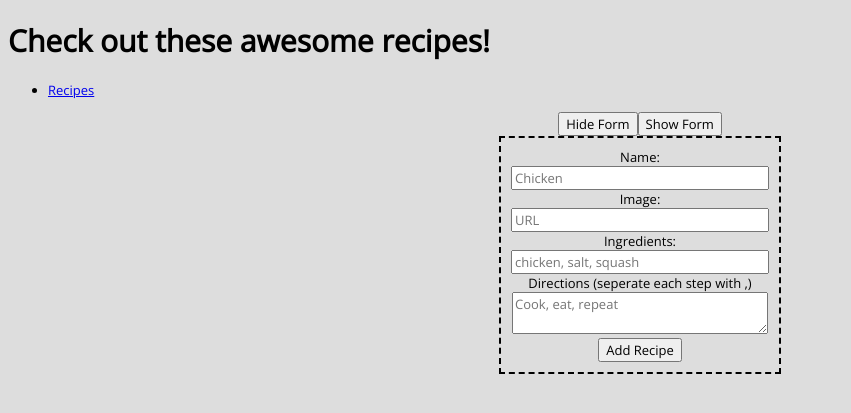
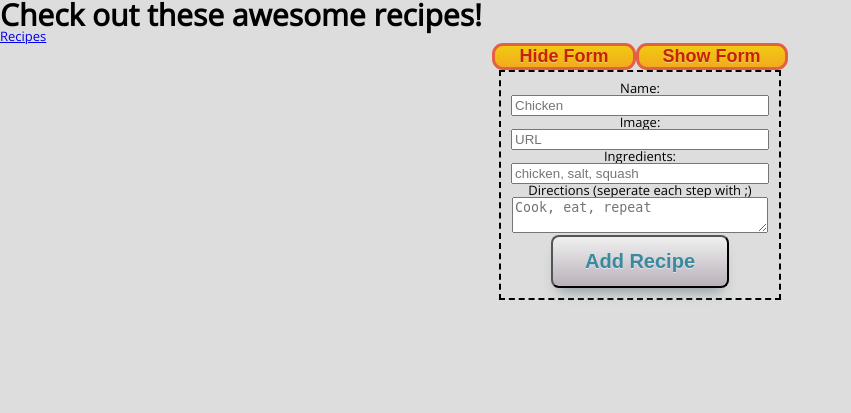
Before and after one commit to ABarnhard/iron-chef, a Node project: template app/views/recipes/index.jade in a window 1280 px wide. Shown: the top 413 px of the page, without its empty margins (0-851 px from the left). Run offline with Node 20 templates, Linux system fonts and the light colour scheme; the template is opened without the code that fills it, so the values that code supplies are empty; some libraries are stand-ins or nearby versions.

Commit message:
made 37% more ninja

```diff
--- a/app/models/recipe.js
+++ b/app/models/recipe.js
@@ -1,10 +1,11 @@
 'use strict';
 
 function Recipe(o){
+  this.created = new Date();
   this.name = o.name;
   this.photo = o.photo;
   this.ingredients = o.ingredients.split(',').map(function(s){return s.trim();});
-  this.directions = o.directions.split(',').map(function(s){return s.trim();});
+  this.directions = o.directions.split(';').map(function(s){return s.trim();});
 }
 
 Object.defineProperty(Recipe, 'collection', {
@@ -12,7 +13,7 @@ Object.defineProperty(Recipe, 'collection', {
 });
 
 Recipe.find = function(cb){
-  Recipe.collection.find().toArray(cb);
+  Recipe.collection.find({}, {sort:{created: -1}}).toArray(cb);
 };
 
 Recipe.create = function(obj, cb){
--- /dev/null
+++ b/app/static/css/button.css
@@ -0,0 +1,82 @@
+.orange {
+  -moz-box-shadow:inset 0px 0px 0px 0px #f9eca0;
+  -webkit-box-shadow:inset 0px 0px 0px 0px #f9eca0;
+  box-shadow:inset 0px 0px 0px 0px #f9eca0;
+  background:-webkit-gradient(linear, left top, left bottom, color-stop(0.05, #f0c911), color-stop(1, #f2ab1e));
+  background:-moz-linear-gradient(top, #f0c911 5%, #f2ab1e 100%);
+  background:-webkit-linear-gradient(top, #f0c911 5%, #f2ab1e 100%);
+  background:-o-linear-gradient(top, #f0c911 5%, #f2ab1e 100%);
+  background:-ms-linear-gradient(top, #f0c911 5%, #f2ab1e 100%);
+  background:linear-gradient(to bottom, #f0c911 5%, #f2ab1e 100%);
+  filter:progid:DXImageTransform.Microsoft.gradient(startColorstr='#f0c911', endColorstr='#f2ab1e',GradientType=0);
+  background-color:#f0c911;
+  -moz-border-radius:11px;
+  -webkit-border-radius:11px;
+  border-radius:11px;
+  border:3px solid #e65f44;
+  display:inline-block;
+  cursor:pointer;
+  color:#c92200;
+  font-family:arial;
+  font-size:18px;
+  font-weight:bold;
+  padding:0px 24px;
+  text-decoration:none;
+  text-shadow:0px 1px 0px #ded17c;
+}
+
+.orange:hover {
+  background:-webkit-gradient(linear, left top, left bottom, color-stop(0.05, #f2ab1e), color-stop(1, #f0c911));
+  background:-moz-linear-gradient(top, #f2ab1e 5%, #f0c911 100%);
+  background:-webkit-linear-gradient(top, #f2ab1e 5%, #f0c911 100%);
+  background:-o-linear-gradient(top, #f2ab1e 5%, #f0c911 100%);
+  background:-ms-linear-gradient(top, #f2ab1e 5%, #f0c911 100%);
+  background:linear-gradient(to bottom, #f2ab1e 5%, #f0c911 100%);
+  filter:progid:DXImageTransform.Microsoft.gradient(startColorstr='#f2ab1e', endColorstr='#f0c911',GradientType=0);
+  background-color:#f2ab1e;
+}
+
+.orange:active {
+  position:relative;
+  top:1px;
+}
+
+.terq {
+  -moz-box-shadow: 0px 10px 14px -7px #899599;
+  -webkit-box-shadow: 0px 10px 14px -7px #899599;
+  box-shadow: 0px 10px 14px -7px #899599;
+  background:-webkit-gradient(linear, left top, left bottom, color-stop(0.05, #ededed), color-stop(1, #bab1ba));
+  background:-moz-linear-gradient(top, #ededed 5%, #bab1ba 100%);
+  background:-webkit-linear-gradient(top, #ededed 5%, #bab1ba 100%);
+  background:-o-linear-gradient(top, #ededed 5%, #bab1ba 100%);
+  background:-ms-linear-gradient(top, #ededed 5%, #bab1ba 100%);
+  background:linear-gradient(to bottom, #ededed 5%, #bab1ba 100%);
+  filter:progid:DXImageTransform.Microsoft.gradient(startColorstr='#ededed', endColorstr='#bab1ba',GradientType=0);
+  background-color:#ededed;
+  -moz-border-radius:8px;
+  -webkit-border-radius:8px;
+  border-radius:8px;
+  display:inline-block;
+  cursor:pointer;
+  color:#3a8a9e;
+  font-family:arial;
+  font-size:20px;
+  font-weight:bold;
+  padding:13px 32px;
+  text-decoration:none;
+  text-shadow:0px 1px 0px #e1e2ed;
+}
+.terq:hover {
+  background:-webkit-gradient(linear, left top, left bottom, color-stop(0.05, #bab1ba), color-stop(1, #ededed));
+  background:-moz-linear-gradient(top, #bab1ba 5%, #ededed 100%);
+  background:-webkit-linear-gradient(top, #bab1ba 5%, #ededed 100%);
+  background:-o-linear-gradient(top, #bab1ba 5%, #ededed 100%);
+  background:-ms-linear-gradient(top, #bab1ba 5%, #ededed 100%);
+  background:linear-gradient(to bottom, #bab1ba 5%, #ededed 100%);
+  filter:progid:DXImageTransform.Microsoft.gradient(startColorstr='#bab1ba', endColorstr='#ededed',GradientType=0);
+  background-color:#bab1ba;
+}
+.terq:active {
+  position:relative;
+  top:1px;
+}
--- /dev/null
+++ b/app/static/css/reset.css
@@ -0,0 +1,48 @@
+/* http://meyerweb.com/eric/tools/css/reset/
+   v2.0 | 20110126
+   License: none (public domain)
+*/
+
+html, body, div, span, applet, object, iframe,
+h1, h2, h3, h4, h5, h6, p, blockquote, pre,
+a, abbr, acronym, address, big, cite, code,
+del, dfn, em, img, ins, kbd, q, s, samp,
+small, strike, strong, sub, sup, tt, var,
+b, u, i, center,
+dl, dt, dd, ol, ul, li,
+fieldset, form, label, legend,
+table, caption, tbody, tfoot, thead, tr, th, td,
+article, aside, canvas, details, embed,
+figure, figcaption, footer, header, hgroup,
+menu, nav, output, ruby, section, summary,
+time, mark, audio, video {
+	margin: 0;
+	padding: 0;
+	border: 0;
+	font-size: 100%;
+	font: inherit;
+	vertical-align: baseline;
+}
+/* HTML5 display-role reset for older browsers */
+article, aside, details, figcaption, figure,
+footer, header, hgroup, menu, nav, section {
+	display: block;
+}
+body {
+	line-height: 1;
+}
+ol, ul {
+	list-style: none;
+}
+blockquote, q {
+	quotes: none;
+}
+blockquote:before, blockquote:after,
+q:before, q:after {
+	content: '';
+	content: none;
+}
+table {
+	border-collapse: collapse;
+	border-spacing: 0;
+}
--- a/app/static/css/style.css
+++ b/app/static/css/style.css
@@ -1,12 +1,13 @@
 @import url(http://fonts.googleapis.com/css?family=Open+Sans);
 
-*{
+body {
   font-family: 'Open Sans', sans-serif;
   font-size: 13px;
 }
 
 h1 {
   font-size: 30px;
+  font-weight: bold;
 }
 
 body {
@@ -61,9 +62,21 @@ input, textarea {
 }
 
 .recipe ul, .recipe ol {
+  margin-left: 15px;
   text-align: left;
 }
 
+.recipe ul {
+  list-style-type: disc;
+  text-align: left;
+}
+
+.recipe ol {
+  text-align: left;
+  list-style-type: decimal;
+}
+
 .recipe li {
+  margin-left: 5px;
   margin: 3px 0;
 }
--- a/app/static/js/user/main.js
+++ b/app/static/js/user/main.js
@@ -10,10 +10,16 @@
   function addRecipe(e){
     var data = $('form').serialize(),
         type = $('form').attr('method'),
-        url  = $('form').attr('action');
+        url  = $('form').attr('action'),
+        $r;
+    //$('input, textarea').val('');
+
     $.ajax({url:url, type:type, data:data, dataType:'html', success:function(html){
-      console.log('html', html);
-      $('#recipes').prepend(html);
+      // console.log('html', html);
+      $r = $(html);
+      $r.css('display', 'none');
+      $('#recipes').prepend($r);
+      $r.fadeIn(500);
     }});
     e.preventDefault();
   }
--- a/app/views/recipes/index.jade
+++ b/app/views/recipes/index.jade
@@ -2,8 +2,8 @@ extends ../shared/template
 block content
   #add
     #visibility
-      button#hide Hide Form
-      button#show Show Form
+      button.orange#hide Hide Form
+      button.orange#show Show Form
     form(method='post', action='/recipes')
       label Name:
       br
@@ -17,11 +17,11 @@ block content
       br
       input(name='ingredients', type='text', placeholder='chicken, salt, squash')
       br
-      label Directions (seperate each step with ,)
+      label Directions (seperate each step with ;)
       br
       textarea(name='directions', placeholder='Cook, eat, repeat')
       br
-      button Add Recipe
+      button.terq Add Recipe
   #recipes
     each recipe in recipes
       include recipe
--- a/app/views/shared/template.jade
+++ b/app/views/shared/template.jade
@@ -3,6 +3,8 @@ html
   head
     meta(charset='utf-8')
     title Iron Chef
+    link(rel='stylesheet', href='/css/reset.css')
+    link(rel='stylesheet', href='/css/button.css')
     link(rel='stylesheet', href='/css/style.css')
   body
     h1 Check out these awesome recipes!
--- a/db/recipes.json
+++ b/db/recipes.json
@@ -1,5 +1,6 @@
 {
   "_id":{"$oid":"000000000000000000000001"},
+  "created":{"$date":1393653600000},
   "name":"BBQ Chicken",
   "photo":"http://www.foodlve.com/pictures/barbecue-chicken-recipe-14271427.jpg",
   "ingredients":["1 (3 1/2-pound) chicken, cut into 8 pieces", "salt", "freshly ground black pepper", "2 cups BBQ sauce"],
@@ -8,6 +9,7 @@
 
 {
   "_id":{"$oid":"000000000000000000000002"},
+  "created":{"$date":1393740000000},
   "name":"PBJ Protien Oats",
   "photo":"http://images.meredith.com/fitness/images/2011/12/ss_PBJ-oats.jpg",
   "ingredients":["1/3 cup old-fashioned oats", "2/3 cup water", "1 serving vanilla protein powder", "1/2 teaspoon vanilla bean paste or extract", "1 tablespoon natural peanut butter", "1 tablespoon natural jam or jelly"],
@@ -16,6 +18,7 @@
 
 {
   "_id":{"$oid":"000000000000000000000003"},
+  "created":{"$date":1393826400000},
   "name":"Greek Salad",
   "photo":"http://images.media-allrecipes.com/userphotos/250x250/00/96/19/961959.jpg",
   "ingredients":["1 head romaine lettuce- rinsed, dried and chopped", "1 red onion, thinly sliced", "1 (6 ounce) can pitted black olives", "1 green bell pepper, chopped", "1 red bell pepper, chopped", "2 large tomatoes, chopped", "1 cucumber, sliced", "1 cup crumbled feta cheese", "6 tablespoons olive oil", "1 teaspoon dried oregano", "1 lemon, juiced", "ground black pepper to taste"],
```
